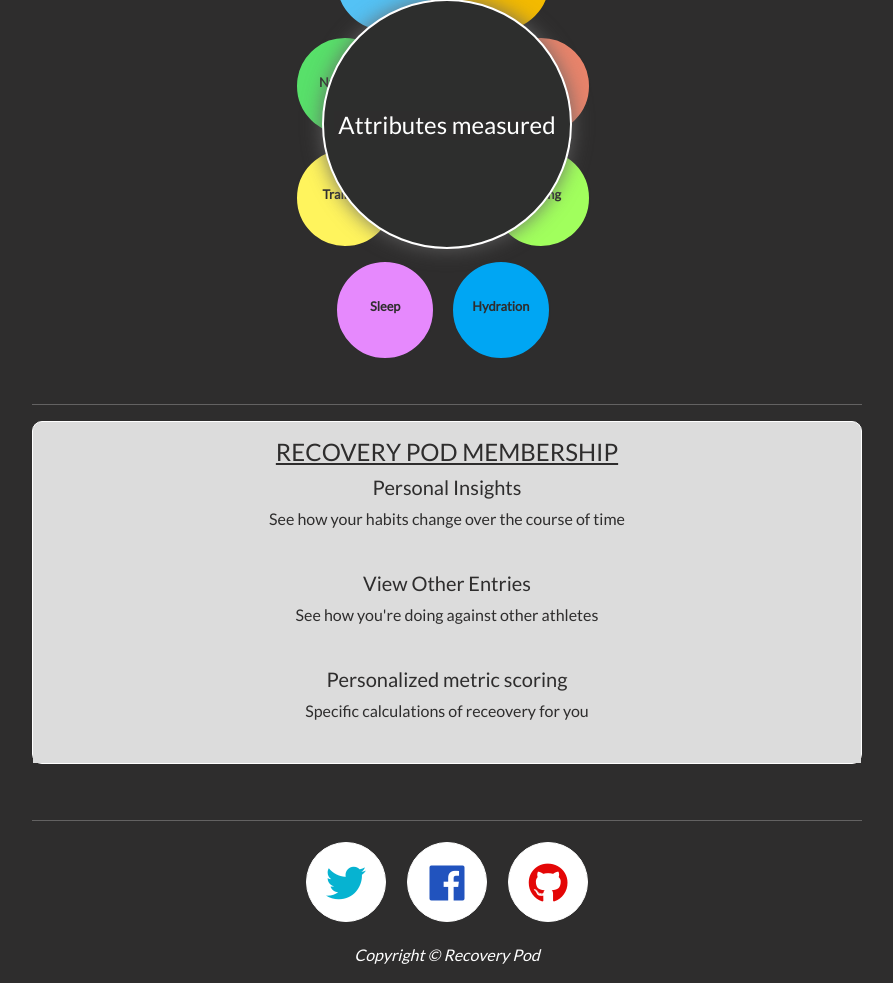
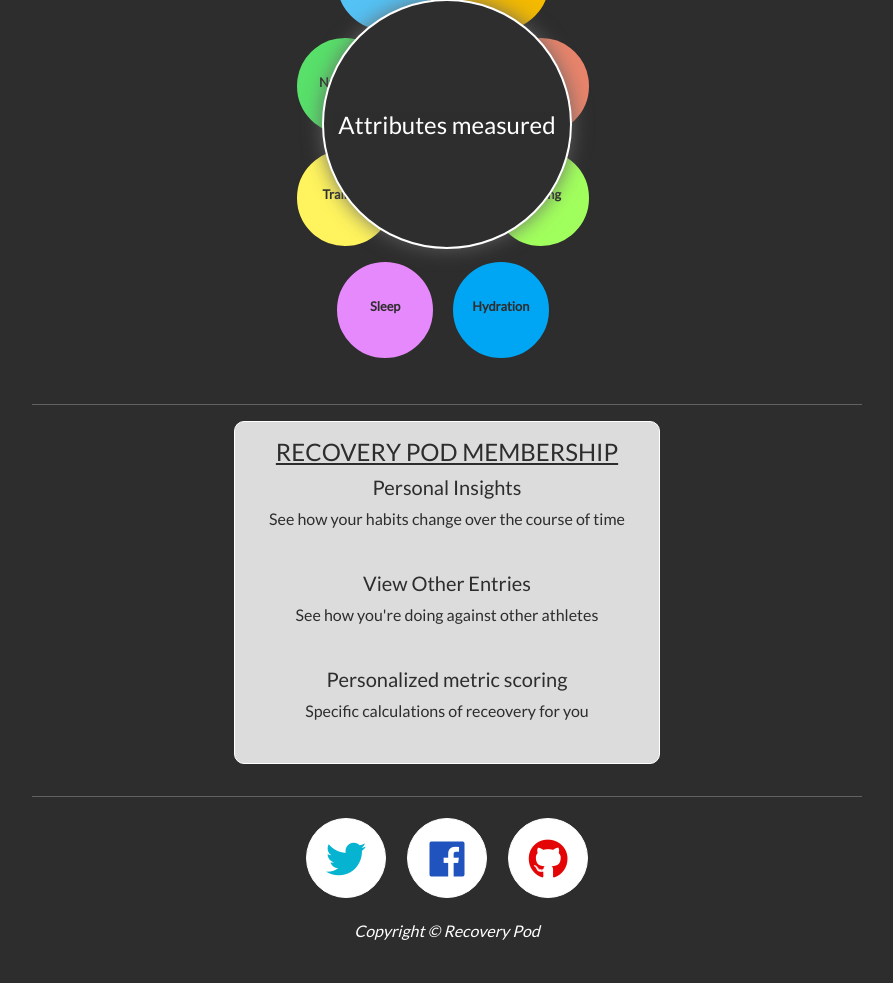
Before and after one commit to aryan008/recovery-test, a Flask app: page / in a window 1280 px wide. Shown: the part 685-1668 px from the top of the page, without its empty margins (193-1086 px from the left). After the commit the page ends 1625 px from the top, so only its background shows below. Run offline with Flask 2, Linux system fonts and the light colour scheme; data that the repository does not hold is empty; some libraries are stand-ins or nearby versions.

Commit message:
home page info

```diff
--- a/templates/recovery.html
+++ b/templates/recovery.html
@@ -49,7 +49,8 @@
             </div>
             <br>
             <hr class="featurette-divider">
-            <div class="information-div home-block mb-3">
+            <div class="row">
+                <div class="information-div col-6 offset-3 home-block mb-3">
                     <h4 class="text-uppercase text-center mt-3"><u>Recovery Pod Membership</u></h4>
                     <div class="text-center home-block">
                         <h5>Personal Insights</h5>
@@ -63,7 +64,7 @@
                         <br>
                     </div>
                 </div>
-            <br>
+            </div>
             <hr class="featurette-divider">
         </div>
     </div>
```
Lines whose indentation alone changed are shown as unchanged.
